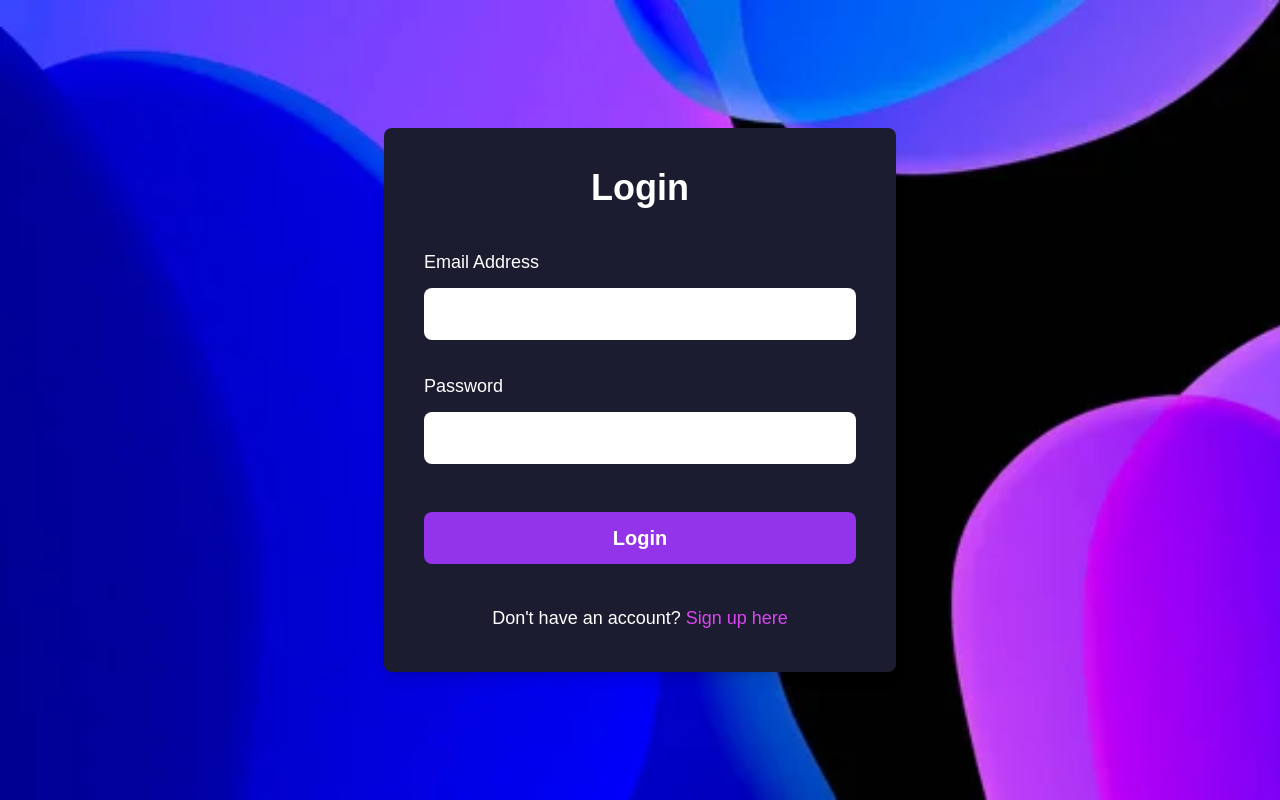
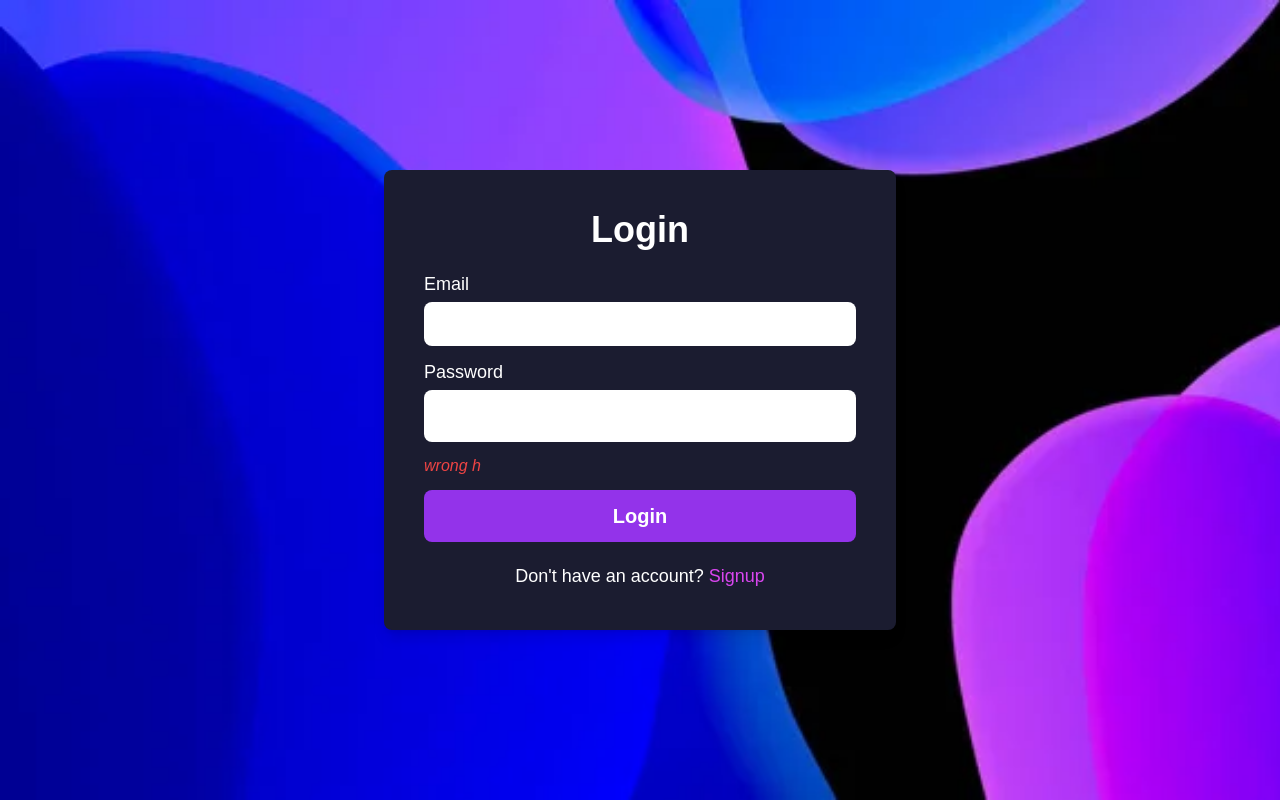
Before and after one commit to theAnuragMishra/aura-tracker, a Next.js app: page /login in a window 1280 px wide. Built offline with nearby package versions, Linux system fonts and the light colour scheme.

Commit message:
add some ui changes

```diff
--- /dev/null
+++ b/app/lib/actions.ts
@@ -0,0 +1,7 @@
+"use server";
+
+export async function handleLogin(data: FormData) {
+  console.log(data.get("email"));
+
+  return "";
+}
--- a/app/login/page.tsx
+++ b/app/login/page.tsx
@@ -1,20 +1,34 @@
-import React from "react";
+"use client";
+import Link from "next/link";
 
-const Login: React.FC = () => {
+import { handleLogin } from "../lib/actions";
+import { useState } from "react";
+
+export default function Login() {
+  const [errorMessage, setErrorMessage] = useState<string | null>("wrong h ");
+  const handleSubmit = async (e: React.FormEvent<HTMLFormElement>) => {
+    e.preventDefault();
+    const form = e.currentTarget;
+    const formData = new FormData(form);
+    const response = await handleLogin(formData);
+    setErrorMessage(response);
+  };
+
   return (
     <div className="flex min-h-screen items-center justify-center bg-[url('./assests/back.jpg')] bg-cover text-white">
-      <div className="w-full max-w-lg p-10 md:p-12 lg:p-10 space-y-10 rounded-lg shadow-lg bg-[#1b1c30]">
+      <div className="w-full max-w-lg p-10 md:p-12 lg:p-10 space-y-5 rounded-lg shadow-lg bg-[#1b1c30]">
         <h2 className="text-3xl md:text-4xl font-bold text-center">Login</h2>
-        <form className="space-y-8">
+        <form onSubmit={handleSubmit} className="space-y-3">
           <div>
             <label htmlFor="email" className="text-base md:text-lg font-medium">
-              Email Address
+              Email
             </label>
             <input
               id="email"
               type="email"
+              name="email"
               required
-              className="mt-3 w-full px-5 py-3 text-black text-lg md:text-xl rounded-lg focus:outline-none focus:ring-2 focus:ring-[#3B82F6]"
+              className="mt-1 w-full px-5 py-2 text-black text-md md:text-lg rounded-lg focus:outline-none focus:ring-2 focus:ring-[#3B82F6]"
             />
           </div>
           <div>
@@ -28,9 +42,10 @@ const Login: React.FC = () => {
               id="password"
               type="password"
               required
-              className="mt-3 w-full px-5 py-3 text-black text-lg md:text-xl rounded-lg focus:outline-none focus:ring-2 focus:ring-[#3B82F6] mb-4"
+              className="mt-1 w-full px-5 py-3 text-black text-md md:text-lg rounded-lg focus:outline-none focus:ring-2 focus:ring-[#3B82F6]"
             />
           </div>
+          <p className="text-md italic text-red-500">{errorMessage}</p>
           <button
             type="submit"
             className="w-full py-3 mt-6 text-lg md:text-xl font-semibold rounded-lg bg-purple-600 hover:bg-purple-900"
@@ -38,15 +53,14 @@ const Login: React.FC = () => {
             Login
           </button>
         </form>
+
         <p className="text-center text-base md:text-lg">
-          Don't have an account?{" "}
-          <a href="/signup" className="text-[#D946EF] hover:underline">
-            Sign up here
-          </a>
+          Don&apos;t have an account?{" "}
+          <Link href="/signup" className="text-[#D946EF] hover:underline">
+            Signup
+          </Link>
         </p>
       </div>
     </div>
   );
-};
-
-export default Login;
+}
--- a/app/signup/page.tsx
+++ b/app/signup/page.tsx
@@ -1,21 +1,36 @@
-import React from "react";
+"use client";
 
-const Signup: React.FC = () => {
+import Link from "next/link";
+
+export default function SignUp() {
   return (
     <div className="flex min-h-screen items-center justify-center bg-[url('./assests/back.jpg')] bg-cover text-white">
-      <div className="w-full max-w-lg p-10 md:p-12 lg:p-10 space-y-10 rounded-lg shadow-lg bg-[#1b1c30]">
+      <div className="w-full max-w-lg p-10 md:p-12 lg:p-10 space-y-5 rounded-lg shadow-lg bg-[#1b1c30]">
         <h2 className="text-3xl md:text-4xl font-bold text-center">Sign Up</h2>
-        <form className="space-y-8">
+        <form className="space-y-3">
           <div>
             <label htmlFor="email" className="text-base md:text-lg font-medium">
-              Email Address
+              Email
             </label>
             <input
               id="email"
               type="email"
               required
-              className="mt-3 w-full px-5 py-3 text-black text-lg md:text-xl rounded-lg focus:outline-none focus:ring-2 focus:ring-[#3B82F6]"
+              className="mt-1 w-full px-5 py-2 text-black text-md md:text-lg rounded-lg focus:outline-none focus:ring-2 focus:ring-[#3B82F6]"
             />
+          </div>
+          <div className="flex justify-between">
+            <div className="mx-2 inline">
+              {" "}
+              <input name="role" type="radio" required className="" /> Student
+            </div>
+            <div className="mx-2 inline">
+              {" "}
+              <input name="role" type="radio" required className="" /> Professor
+            </div>
+            <div className="mx-2 inline">
+              <input name="role" type="radio" required className="" /> Rewarder
+            </div>
           </div>
           <div>
             <label
@@ -28,7 +43,7 @@ const Signup: React.FC = () => {
               id="password"
               type="password"
               required
-              className="mt-3 w-full px-5 py-3 text-black text-lg md:text-xl rounded-lg focus:outline-none focus:ring-2 focus:ring-[#3B82F6] mb-4"
+              className="mt-1 w-full px-5 py-2 text-black text-md md:text-lg rounded-lg focus:outline-none focus:ring-2 focus:ring-[#3B82F6] mb-4"
             />
           </div>
           <button
@@ -40,13 +55,11 @@ const Signup: React.FC = () => {
         </form>
         <p className="text-center text-base md:text-lg">
           Already have an account?{" "}
-          <a href="/login" className="text-[#D946EF] hover:underline">
-            Login here
-          </a>
+          <Link href="/login" className="text-[#D946EF] hover:underline">
+            Login
+          </Link>
         </p>
       </div>
     </div>
   );
-};
-
-export default Signup;
+}
--- a/package.json
+++ b/package.json
@@ -9,6 +9,8 @@
     "lint": "next lint"
   },
   "dependencies": {
+    "@supabase/ssr": "^0.5.1",
+    "@supabase/supabase-js": "^2.46.0",
     "next": "15.0.1",
     "react": "19.0.0-rc-69d4b800-20241021",
     "react-dom": "19.0.0-rc-69d4b800-20241021",
```
Also changed, not shown: 1 other file (tests, documents, lock files or other folders).
